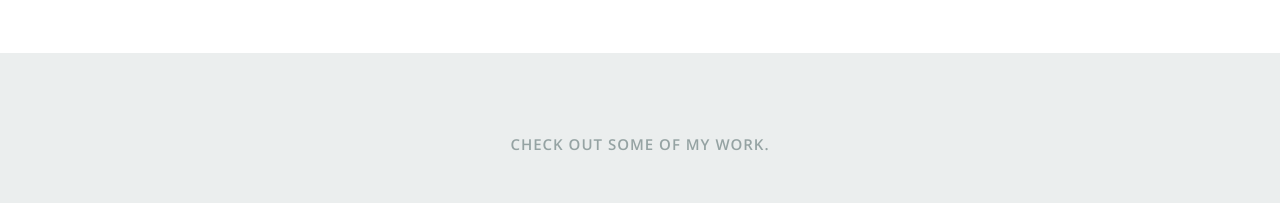
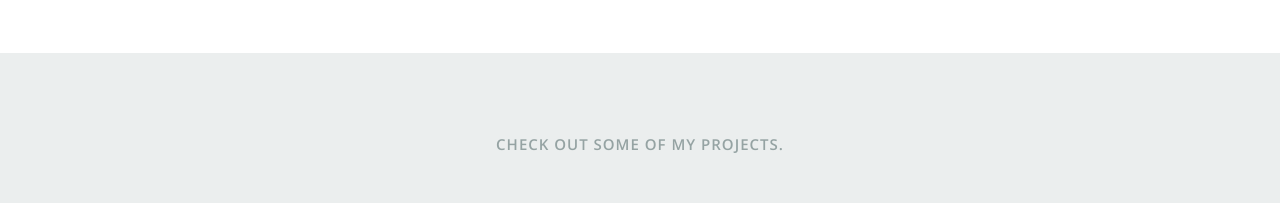
Before and after one commit to 1brahimsaid/website, a React (Create React App) app: page / in a window 1280 px wide. Shown: the part 4480-4683 px from the top of the page. Built offline with nearby package versions, Linux system fonts and the light colour scheme.

Commit message:
semantics

```diff
--- a/src/Components/Portfolio.js
+++ b/src/Components/Portfolio.js
@@ -29,7 +29,7 @@ class Portfolio extends Component {
         <Fade left duration={1000} distance="40px">
           <div className="row">
             <div className="twelve columns collapsed">
-              <h1>Check Out Some of My Work.</h1>
+              <h1>Check Out Some of My Projects.</h1>
 
               <div
                 id="portfolio-wrapper"
```
